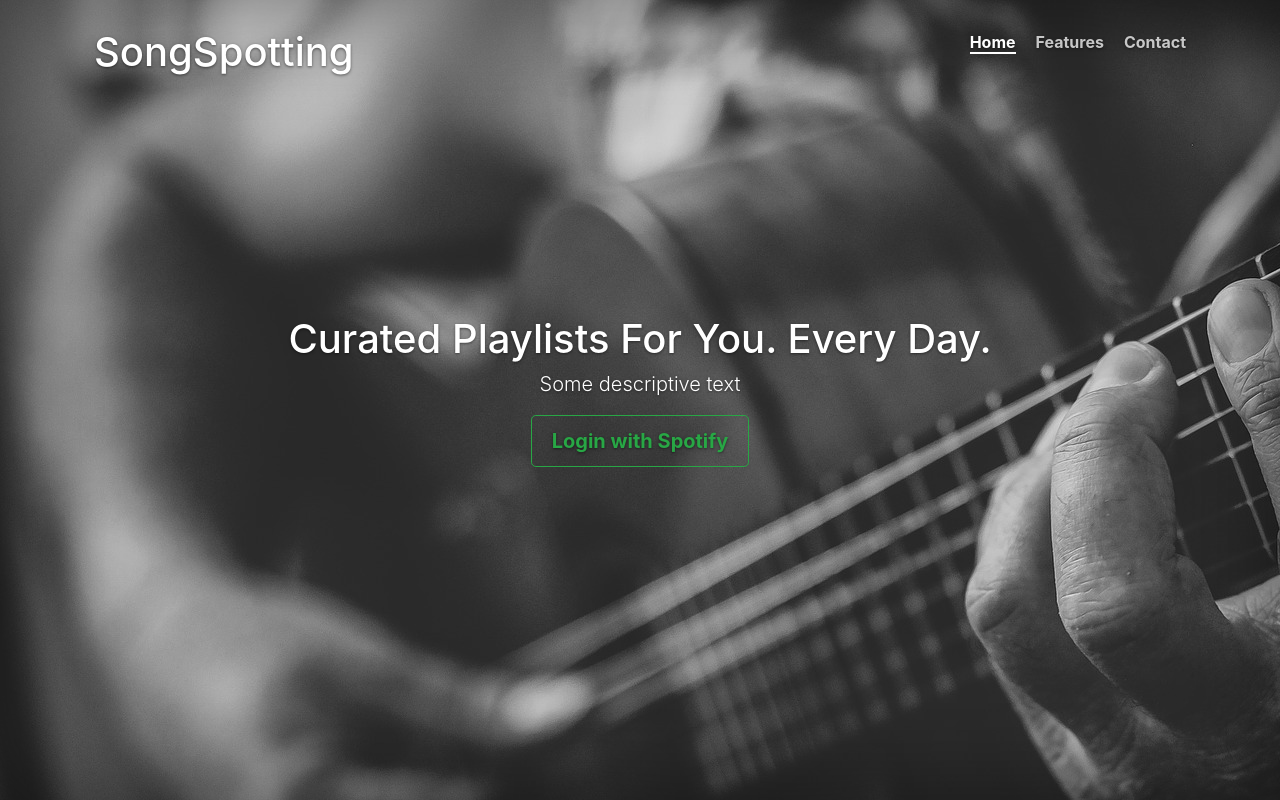
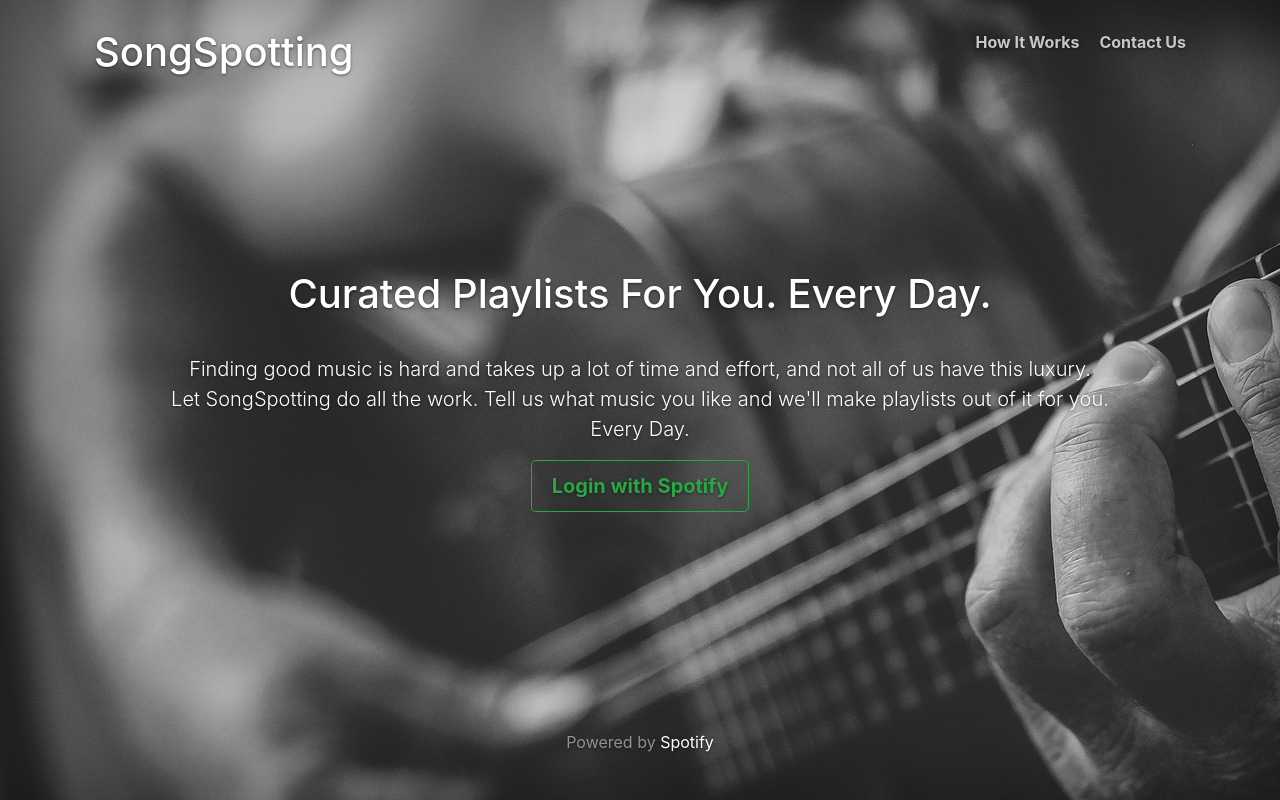
Before and after one commit to sathyanmurugan/songspotting, a Flask app: page / in a window 1280 px wide. Run offline with Flask 2, Linux system fonts and the light colour scheme; some libraries are stand-ins or nearby versions.

Commit message:
Jinja for the win

```diff
--- /dev/null
+++ b/templates/base.html
@@ -0,0 +1,94 @@
+<!DOCTYPE html>
+<html>
+<head>
+  <title>SongSpotting</title>
+  <meta charset="utf-8">
+  <meta name="viewport" content="width=device-width, initial-scale=1">
+
+  <link rel="shortcut icon" href="{{ url_for('static',filename='images/music.ico') }}"/>
+  <link rel="stylesheet" href="https://maxcdn.bootstrapcdn.com/bootstrap/4.0.0-beta/css/bootstrap.min.css">
+  <link rel="stylesheet" href="{{ url_for('static',filename='css/main.css') }}">
+
+  <script src="https://code.jquery.com/jquery-3.2.1.slim.min.js"></script>
+  <script src="https://cdnjs.cloudflare.com/ajax/libs/popper.js/1.11.0/umd/popper.min.js"></script>
+  <script src="https://maxcdn.bootstrapcdn.com/bootstrap/4.0.0-beta/js/bootstrap.min.js"></script>
+
+</head>
+
+
+  <body background="{{ url_for('static',filename='images/bg_img.jpg') }}">
+    <div class="site-wrapper">
+      <div class="site-wrapper-inner">
+        <div class="cover-container">
+
+          <div class="masthead clearfix">
+            <div class="inner">
+              <h1 class="masthead-brand">SongSpotting</h1>
+              <nav>
+                <ul class="nav masthead-nav">
+                 <!-- <li class="active"><a href="#">Home</a></li> -->
+                 <li><a href="#" data-toggle="modal" data-target="#howItWorksModal">How It Works</a></li>
+                 <li><a href="#" data-toggle="modal" data-target="#contactformModal">Contact Us</a></li>
+                </ul>
+              </nav>
+            </div>
+          </div>
+
+      <!-- How It Works Modal -->
+      <div class="modal fade" id = "howItWorksModal" tabindex="-1" role="dialog">
+        <div class="modal-dialog">
+          <div class="modal-content" align="center" style="background-color: #565656">
+        	<div class="modal-body">
+		        By using Spotify's amazing API, we can generate playlists for you, based on your favorite artists, songs, genres, or even your listening habits.<br><br>All you have to do is login with your Spotify account and tell us what kind of playlists we should make for you.<br><br>We will update them for you every day!
+      		</div>
+
+          </div>
+        </div>
+      </div>
+
+
+
+      <!-- Contactform Modal -->
+      <div class="modal fade" id = "contactformModal" tabindex="-1" role="dialog">
+        <div class="modal-dialog">
+          <div class="modal-content" align="center" style="background-color: #565656">
+            <h3><br>Leave us a message!<br><br></h3>
+            <form name="contactForm" action="#" onsubmit="validateForm()">
+
+	            <div class="form-group">
+	              <div class="col-10">
+	                <input class="form-control" type="text" id="contact-email" placeholder="name@example.com" required>
+	              </div>
+	            </div>
+	            <div class="form-group">
+	              <div class="col-10">
+	                <textarea class="form-control" id="contact-comments" rows="3" placeholder="Comments" required></textarea>
+	              </div>
+	            </div>
+
+	             <button type="submit" class="btn btn-success">Submit</button>
+              <br>
+              <br>
+            </form>
+
+          </div>
+        </div>
+      </div>
+
+    <!-- Footer -->
+	<div class="mastfoot">
+	  <div class="inner">
+	    <p>Powered by <a href="https://developer.spotify.com/" target="blank">Spotify</a></p>
+	  </div>
+	</div>
+
+
+	{% block body %}
+	{% endblock %}
+
+	 </div>
+    </div>
+   </div>
+
+</body>
+</html>
--- a/templates/main.html
+++ b/templates/main.html
@@ -1,62 +1,14 @@
-<!DOCTYPE html>
-<html>
-<head>
-  <title>SongSpotting</title>
-  <meta charset="utf-8">
-  <meta name="viewport" content="width=device-width, initial-scale=1">
+{% extends "base.html" %}
+{% block body %}
 
-  <link rel="shortcut icon" href="{{ url_for('static',filename='images/music.ico') }}"/>
-  <link rel="stylesheet" href="https://maxcdn.bootstrapcdn.com/bootstrap/4.0.0-beta/css/bootstrap.min.css">
-  <link rel="stylesheet" href="{{ url_for('static',filename='css/main.css') }}">
+<div class="inner cover">
+  <h1 class="cover-heading">Curated Playlists For You. Every Day.</h1>
+    <div class="container">
+       <p class="lead"><br>Finding good music is hard and takes up a lot of time and effort, and not all of us have this luxury.<br>Let SongSpotting do all the work. Tell us what music you like and we'll make playlists out of it for you.<br>Every Day.</p>
+    </div>
+  <p class="lead">
+    <a href="{{ url_for('login') }}" class="btn btn-lg btn-outline-success">Login with Spotify</a>
+  </p>
+</div>
 
-  <script src="https://code.jquery.com/jquery-3.2.1.slim.min.js"></script>
-  <script src="https://cdnjs.cloudflare.com/ajax/libs/popper.js/1.11.0/umd/popper.min.js"></script>
-  <script src="https://maxcdn.bootstrapcdn.com/bootstrap/4.0.0-beta/js/bootstrap.min.js"></script>
-
-</head>
-
-
-  <body background="{{ url_for('static',filename='images/bg_img.jpg') }}">
-
-    <div class="site-wrapper">
-
-      <div class="site-wrapper-inner">
-
-        <div class="cover-container">
-
-          <div class="masthead clearfix">
-            <div class="inner">
-              <h1 class="masthead-brand">SongSpotting</h1>
-              <nav>
-                <ul class="nav masthead-nav">
-                  <li class="active"><a href="#">Home</a></li>
-                  <li><a href="#">Features</a></li>
-                  <li><a href="#">Contact</a></li>
-                </ul>
-              </nav>
-            </div>
-          </div>
-
-          <div class="inner cover">
-            <h1 class="cover-heading">Curated Playlists For You. Every Day.</h1>
-            <p class="lead">Some descriptive text</p>
-            <p class="lead">
-              <a href="#" class="btn btn-lg btn-outline-success">Login with Spotify</a>
-            </p>
-          </div>
-
-<!--
-          <div class="mastfoot">
-            <div class="inner">
-              <p>Follow us on <a href="#">Facebook</a></p>
-            </div>
-          </div>
--->
-        </div>
-
-      </div>
-
-    </div>
-
-</body>
-</html>
+{% endblock %}
```
Also changed, not shown: templates/about_us.html (added, +11 -0 lines).
